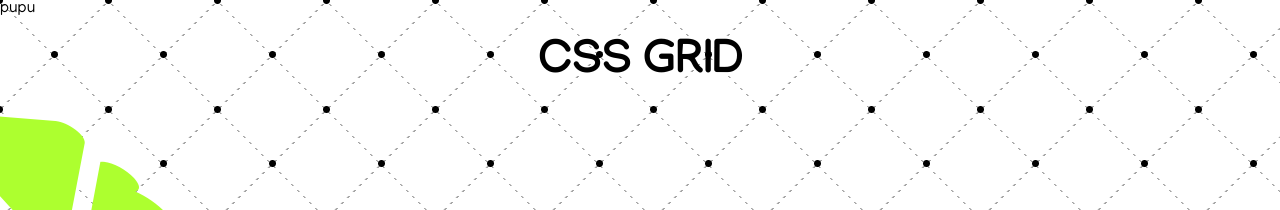
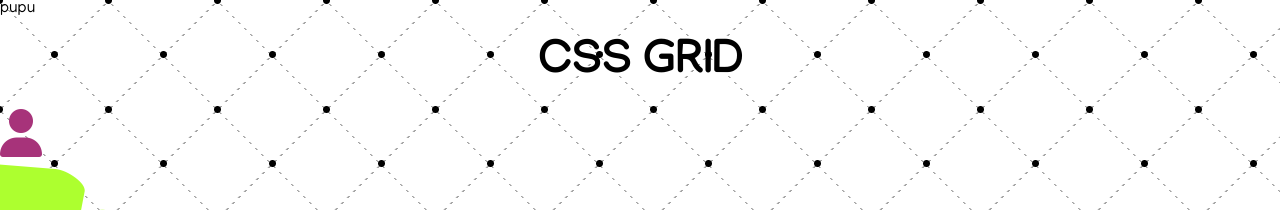
Before and after one commit to luisferlie/testing, a plain HTML site: page index.html in a window 1280 px wide. Shown: the top 210 px of the page. Drawn offline with Linux system fonts and the light colour scheme.

Commit message:
logo-cambio

```diff
--- a/index.html
+++ b/index.html
@@ -66,8 +66,12 @@
 
     <header class="title">
         <h1>CSS GRID</h1>
+        <div class="logo">
+            <i class="fa fa-user fa-3x" aria-hidden="true"></i>
+        </div>
     </header>
     <div class="new-item">
+
         <figure>
             <img src="screenshot.png" alt="" width="300">
             <figcaption>
```
